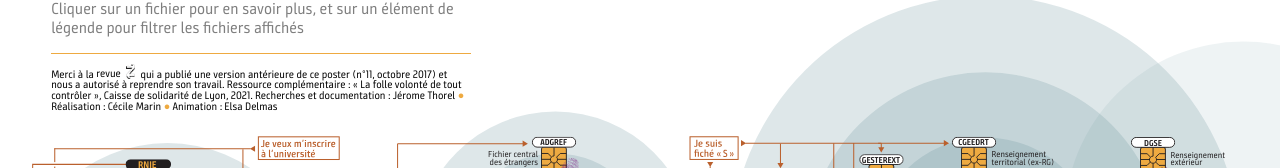
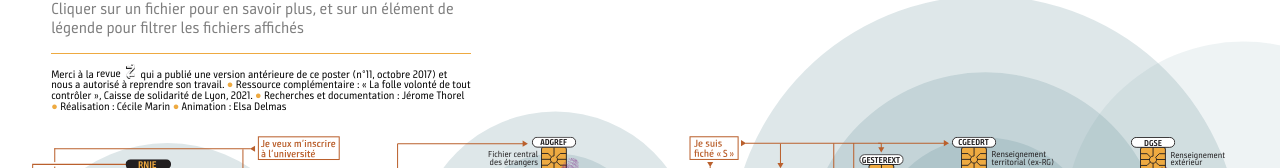
Before and after one commit to elsadl/diplo-tous-fiches, a Svelte app: page / in a window 1280 px wide. Shown: the part 341-509 px from the top of the page. Built offline with nearby package versions, Linux system fonts and the light colour scheme.

Commit message:
texte crédits

```diff
--- a/src/Legende.svelte
+++ b/src/Legende.svelte
@@ -174,12 +174,12 @@
       Merci à la <a href="https://www.zite.fr" target="_blank"
         >revue <img src={BASE_PATH + "zite.png"} alt="Zite" /></a
       >
-      qui a publié une version antérieure de ce poster (n°11, octobre 2017) et
-      nous a autorisé à reprendre son travail.
+      qui a publié une version antérieure de ce poster (n°11, octobre 2017) et nous
+      a autorisé à reprendre son travail. <span>●</span>
       <!-- </p>
     <p> -->
       Ressource complémentaire : « La folle volonté de tout contrôler », Caisse de
-      solidarité de Lyon, 2021.
+      solidarité de Lyon, 2021. <span>●</span>
       <!-- </p>
     <p> -->
       Recherches et documentation : Jérome Thorel <span>●</span> Réalisation :
```
